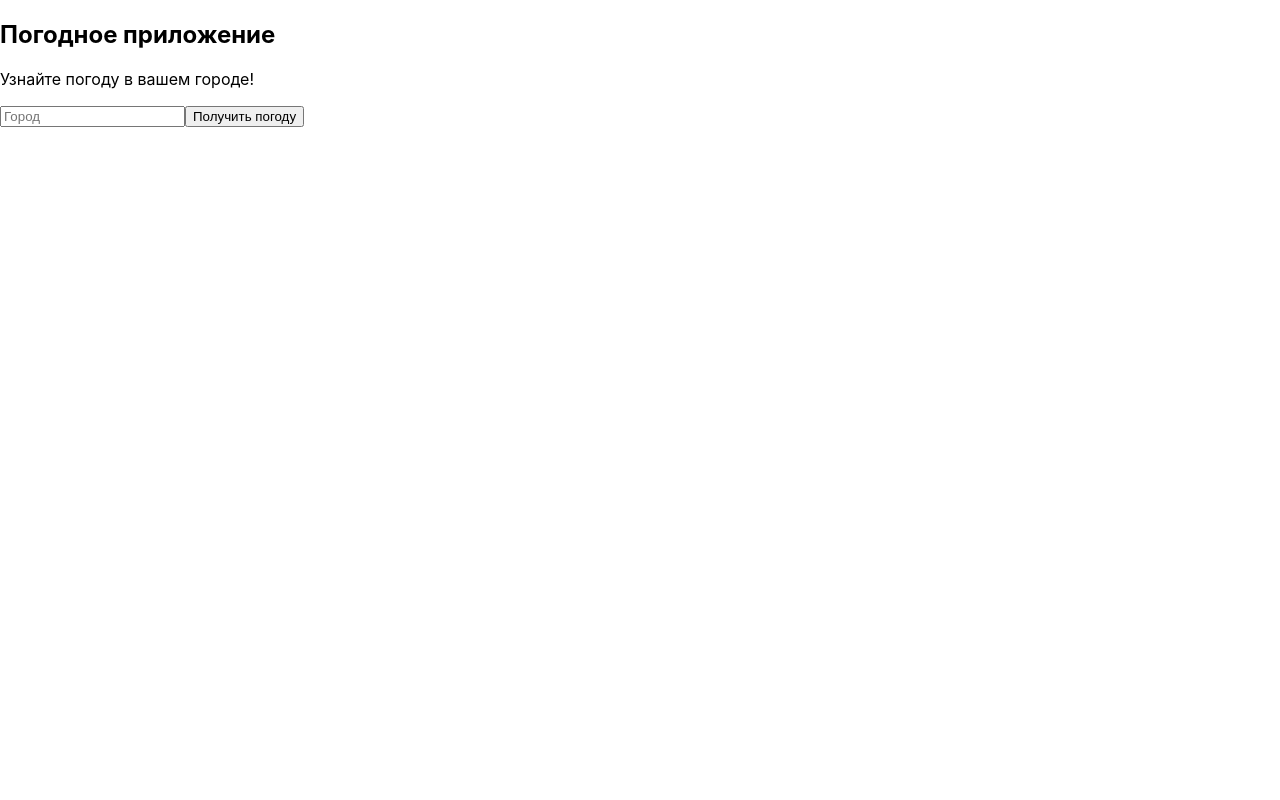
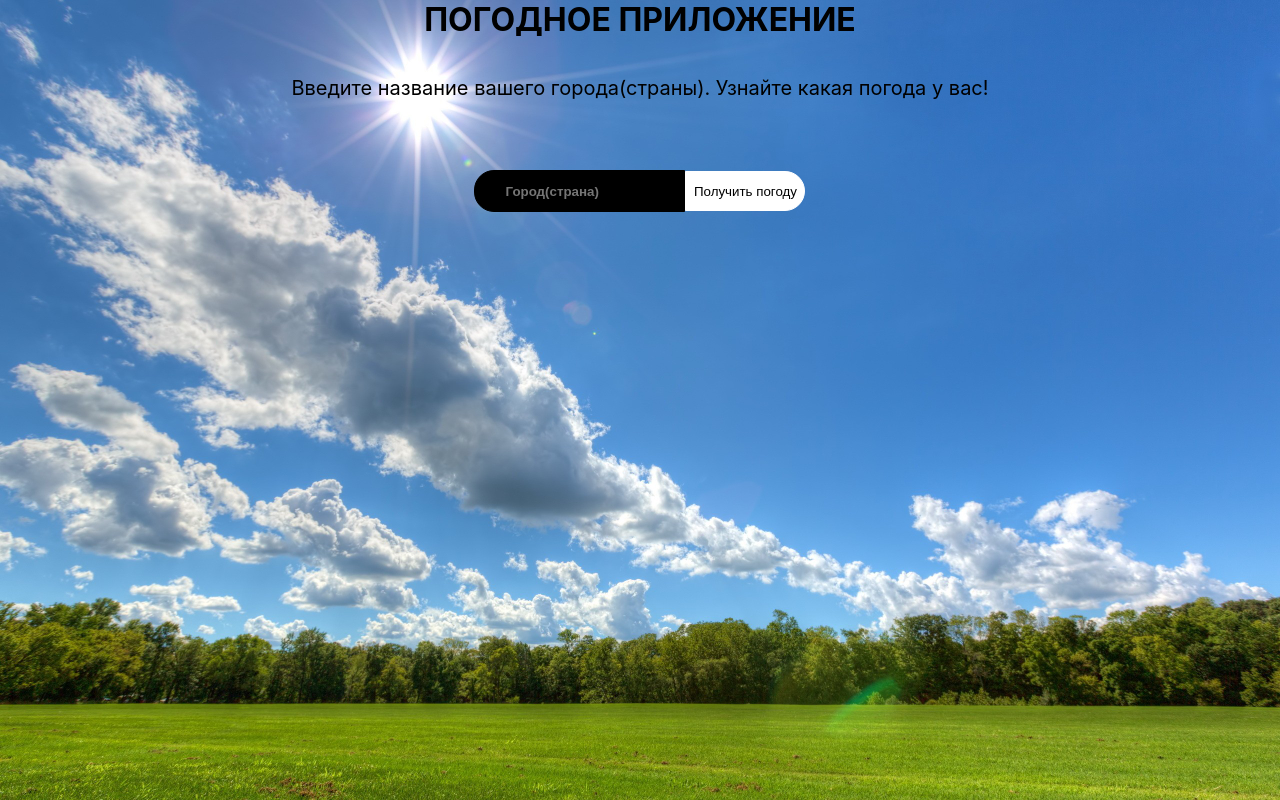
Before and after one commit to RuslanMaratov/weatherApp, a React (Create React App) app: page / in a window 1280 px wide. Built offline with nearby package versions, Linux system fonts and the light colour scheme.

Commit message:
Finished style for weatherApp

```diff
--- a/src/App.css
+++ b/src/App.css
@@ -0,0 +1,83 @@
+.mainWrapper {
+  background: url("../public/image.jpg") no-repeat center center fixed;
+  background-size: cover;
+  margin: 0;
+  padding: 0;
+}
+
+.mainContainer {
+  height: 100%;
+  display: flex;
+  justify-content: center;
+}
+
+.weatherInfo {
+  display: flex;
+  flex-direction: column;
+  text-align: center;
+  align-items: center;
+  margin: 0 auto;
+}
+
+.infoTitle {
+  height: 100px;
+  display: flex;
+  flex-direction: column;
+  justify-content: space-between;
+  align-items: center;
+  margin-bottom: 70px;
+}
+
+.infoTitle p {
+  font-size: 20px;
+}
+
+.formInput {
+  height: 40px;
+  border: 1px solid black;
+  background-color: black;
+  color: white;
+  font-weight: 800;
+  border-top-left-radius: 20px;
+  border-bottom-left-radius: 20px;
+  padding-left: 30px;
+  outline: none;
+}
+
+input:-webkit-autofill,
+input:-webkit-autofill:hover,
+input:-webkit-autofill:focus,
+textarea:-webkit-autofill,
+textarea:-webkit-autofill:hover,
+textarea:-webkit-autofill:focus,
+select:-webkit-autofill,
+select:-webkit-autofill:hover,
+select:-webkit-autofill:focus {
+  -webkit-text-fill-color: white;
+  -webkit-box-shadow: 0 0 0px 1000px black inset;
+}
+
+.formButton {
+  height: 40px;
+  width: 120px;
+  border: 1px solid white;
+  background-color: white;
+  color: black;
+  border-top-right-radius: 20px;
+  border-bottom-right-radius: 20px;
+  cursor: pointer;
+  font-weight: 500;
+}
+
+.weatherResult {
+  background-color: black;
+  color: white;
+  border-radius: 30px;
+  width: 400px;
+  height: 200px;
+  border: 5px solid white;
+  margin-top: 50px;
+  display: flex;
+  justify-content: center;
+  align-items: center;
+}
--- a/src/App.js
+++ b/src/App.js
@@ -1,7 +1,8 @@
 import React from "react";
-import Info from "./components/info";
-import Form from "./components/form";
-import Weather from "./components/weather";
+import Info from "./components/Info";
+import Form from "./components/Form";
+import Weather from "./components/Weather";
+import "./App.css";
 
 const API_KEY = "9c10813ffe85a43b896f495aa170535e";
 
@@ -25,14 +26,11 @@ class App extends React.Component {
         `https://api.openweathermap.org/data/2.5/weather?q=${city}&appid=${API_KEY}&units=metric`
       );
       const data = await api_url.json();
-      console.log(data);
-
       const sunset = data.sys.sunset;
       const date = new Date();
       date.setTime(sunset);
       const sunset_date =
         date.getHours() + ":" + date.getMinutes() + ":" + date.getSeconds();
-
       const sunrise = data.sys.sunrise;
       date.setTime(sunrise);
       const sunrise_date =
@@ -55,13 +53,15 @@ class App extends React.Component {
         feels_like: undefined,
         sunrise: undefined,
         sunset: undefined,
-        error: "Введите название города",
+        error: "Вы не ввели название города(страны)!",
       });
     }
   };
   render() {
     return (
-      <div>
+      <div className="mainWrapper">
+        <div className="mainContainer">
+          <div className="weatherInfo">
             <Info />
             <Form weatherMethod={this.gettingWeather} />
             <Weather
@@ -74,6 +74,8 @@ class App extends React.Component {
               error={this.state.error}
             />
           </div>
+        </div>
+      </div>
     );
   }
 }
--- a/src/components/form.js
+++ b/src/components/form.js
@@ -1,11 +1,18 @@
 import React from "react";
+import "../App.css";
+
 class Form extends React.Component {
   render() {
     return (
       <div>
-        <form onSubmit={this.props.weatherMethod}>
-          <input type="text" name="city" placeholder="Город" />
-          <button>Получить погоду</button>
+        <form className="form" onSubmit={this.props.weatherMethod}>
+          <input
+            className="formInput"
+            type="text"
+            name="city"
+            placeholder="Город(страна)"
+          />
+          <button className="formButton">Получить погоду</button>
         </form>
       </div>
     );
--- a/src/components/info.js
+++ b/src/components/info.js
@@ -1,10 +1,14 @@
 import React from "react";
+import "../App.css";
+
 class Info extends React.Component {
   render() {
     return (
-      <div>
-        <h2>Погодное приложение</h2>
-        <p>Узнайте погоду в вашем городе!</p>
+      <div className="infoTitle">
+        <h1>ПОГОДНОЕ ПРИЛОЖЕНИЕ</h1>
+        <p>
+          Введите название вашего города(страны). Узнайте какая погода у вас!
+        </p>
       </div>
     );
   }
--- a/src/components/weather.js
+++ b/src/components/weather.js
@@ -1,10 +1,13 @@
 import React from "react";
+import "../App.css";
+
 class Weather extends React.Component {
   render() {
     return (
       <div>
         {this.props.city && (
-          <>
+          <div className="weatherResult">
+            <div className="weatherResultText">
               <p>
                 Город: {this.props.city}, страна: {this.props.country}
               </p>
@@ -12,7 +15,8 @@ class Weather extends React.Component {
               <p>Восход Солнца: {this.props.sunrise}</p>
               <p>Заход Солнца: {this.props.sunset}</p>
               <p>Чувствуется как: {this.props.feels_like}</p>
-          </>
+            </div>
+          </div>
         )}
         <p>{this.props.error}</p>
       </div>
--- a/src/index.css
+++ b/src/index.css
@@ -1,13 +1,28 @@
+html {
+  height: 100%;
+}
+
 body {
   margin: 0;
-  font-family: -apple-system, BlinkMacSystemFont, 'Segoe UI', 'Roboto', 'Oxygen',
-    'Ubuntu', 'Cantarell', 'Fira Sans', 'Droid Sans', 'Helvetica Neue',
+  font-family: -apple-system, BlinkMacSystemFont, "Segoe UI", "Roboto", "Oxygen",
+    "Ubuntu", "Cantarell", "Fira Sans", "Droid Sans", "Helvetica Neue",
     sans-serif;
   -webkit-font-smoothing: antialiased;
   -moz-osx-font-smoothing: grayscale;
+  min-height: 100%;
+  overflow: hidden;
+}
+
+body > #root > div {
+  height: 100vh;
 }
 
 code {
-  font-family: source-code-pro, Menlo, Monaco, Consolas, 'Courier New',
+  font-family: source-code-pro, Menlo, Monaco, Consolas, "Courier New",
     monospace;
 }
+
+* {
+  margin: 0;
+  padding: 0;
+}
```
Also changed, not shown: public/image.jpg (added). Lines whose indentation alone changed are shown as unchanged.
